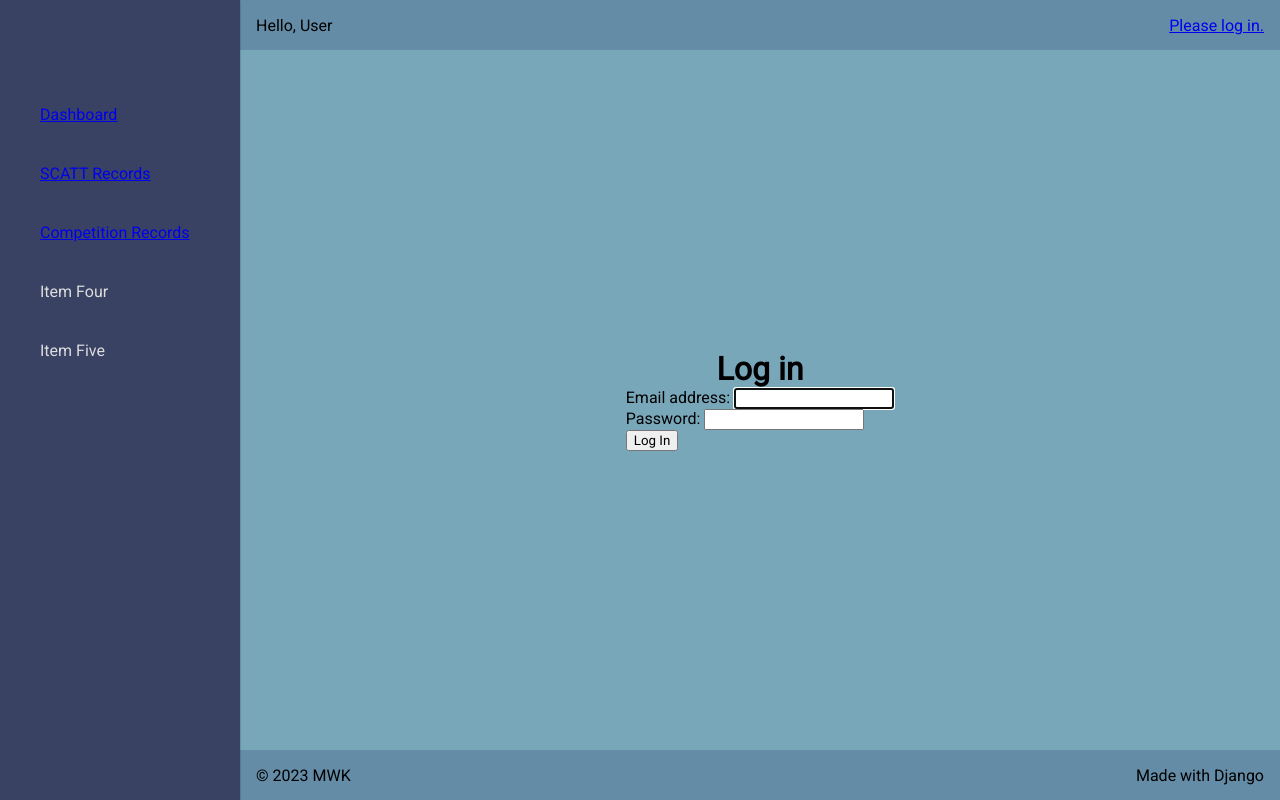
After one commit to michaelwknott/ar10-tracker, a Django app: page /accounts/login/ in a window 1280 px wide. The commit adds this page. Run offline with Django 4.2, Linux system fonts and the light colour scheme.

Commit message:
Add login and logout

```diff
--- a/ar10_tracker/settings.py
+++ b/ar10_tracker/settings.py
@@ -122,3 +122,7 @@ DEFAULT_AUTO_FIELD = "django.db.models.BigAutoField"
 
 # Custom user model
 AUTH_USER_MODEL = "record.CustomUser"
+
+# Registration redirects
+LOGIN_REDIRECT_URL = "record:dashboard"
+LOGOUT_REDIRECT_URL = "record:dashboard"
--- a/static/css/base.css
+++ b/static/css/base.css
@@ -1,5 +1,12 @@
-/* Simple dashboard grid CSS */
+/* import font */
+@import url('https://fonts.googleapis.com/css?family=Roboto');
 
+* {
+    margin:0;
+    font-family: "Roboto", sans-serif;
+}
+
+/* Dashboard grid CSS */
 /* Assign grid instructions to our parent grid container */
 .grid-container {
     display: grid;
@@ -16,6 +23,7 @@
 .header {
     grid-area: header;
     display: flex;
+    flex-direction: row;
     align-items: center;
     justify-content: space-between;
     padding: 0 16px;
--- /dev/null
+++ b/static/css/login.css
@@ -0,0 +1,10 @@
+
+#login-page {
+    height:100%;
+    background:#78a7ba;
+    display:flex;
+    flex-direction: column;
+    justify-content: center;
+    align-items: center;
+    overflow:scroll;
+}
--- a/templates/base.html
+++ b/templates/base.html
@@ -41,8 +41,18 @@
         <i class="fas fa-bars"></i>
       </div>
       <header class="header">
-        <div class="header_title">10m Air Rifle Performance Monitoring</div>
-        <div class="header_avatar">Your face</div>
+          {% if user.is_authenticated %}
+            Hello, {{ user.get_username }}
+          {% else %}
+            Hello, User
+          {% endif %}
+        <div class="header_login">
+            {% if user.is_authenticated %}
+            <a href="{% url 'logout' %}">Log out.</a>
+            {% else %}
+              <a href="{% url 'login' %}">Please log in.</a>
+            {% endif %}
+        </div>
       </header>
       <aside class = "sidenav">
         <div class="sidenav_close-icon">
--- /dev/null
+++ b/templates/registration/login.html
@@ -0,0 +1,18 @@
+<!-- templates/registration/login.html -->
+{% extends "base.html" %}
+{% load static %}
+
+{% block content %}
+<link rel="stylesheet" href="{% static 'css/login.css' %}">
+
+<div id="login-page">
+    <div class="form-header">
+        <h1>Log in</h1>
+    </div>
+    <form class="login-form" method="post">
+    {% csrf_token %}
+    {{ form.as_p }}
+    <button type="submit">Log In</button>
+    </form>
+</div>
+{% endblock %}
```
Also changed, not shown: templates/dashboard.html (+1 -7 lines).
